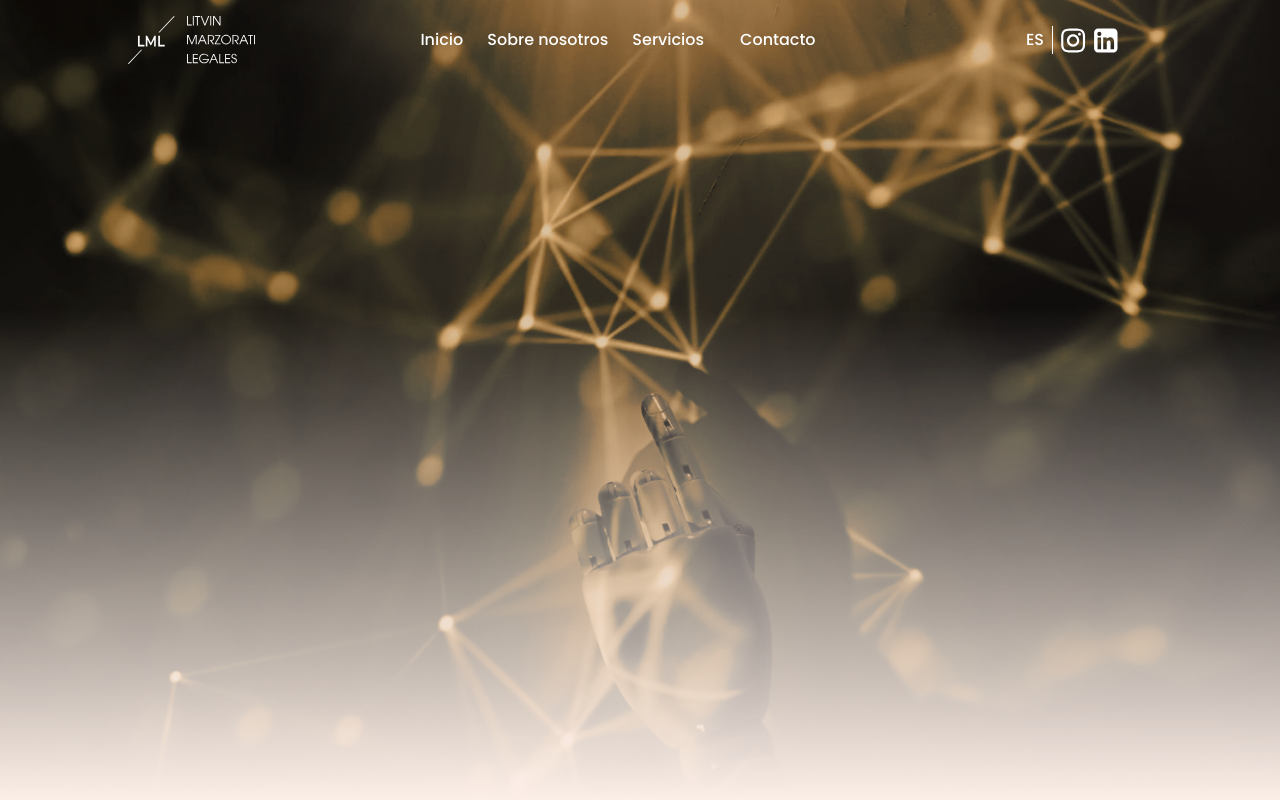
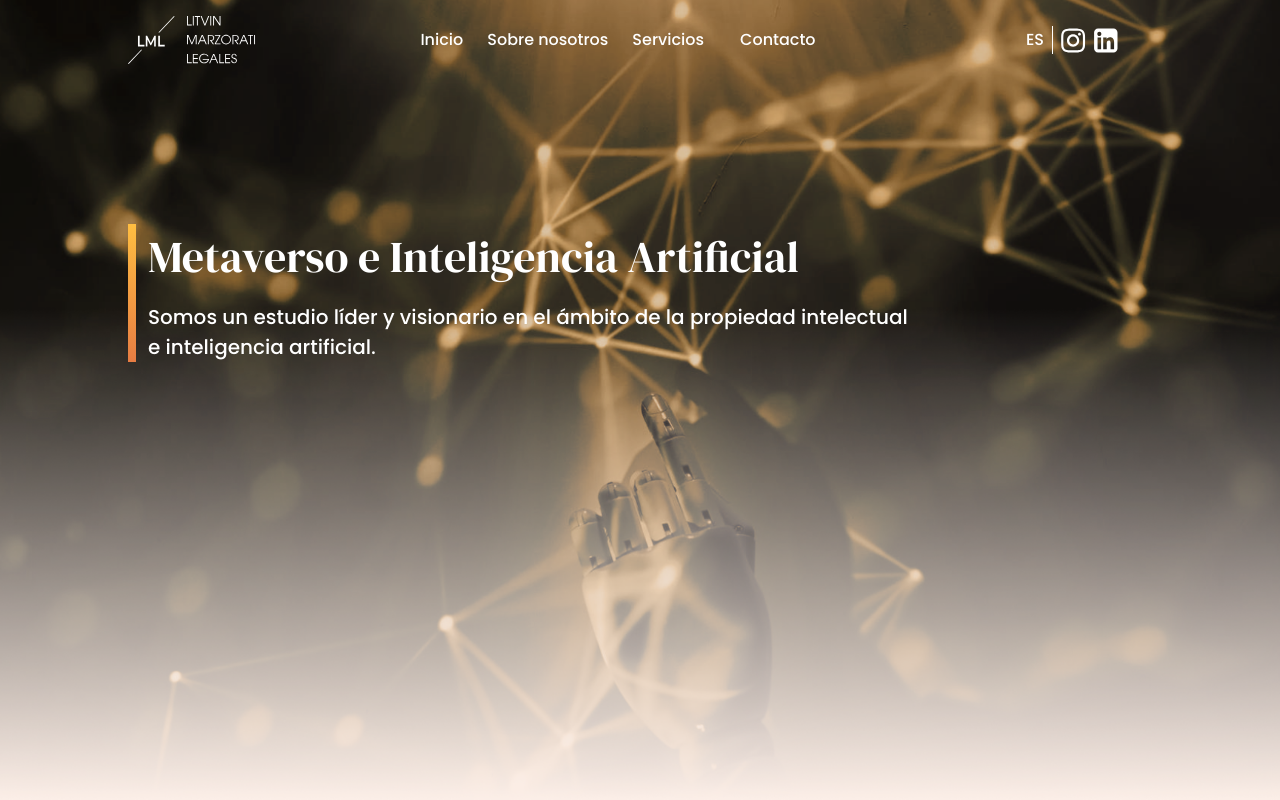
Before and after one commit to Tintaa307/Litvin-Marzorati-Legales, a Next.js app: page /servicios/metaverso-e-ia in a window 1280 px wide. Shown: the top 800 px of the page. Built offline with nearby package versions, Linux system fonts and the light colour scheme.

Commit message:
feat: metaverse service section
started work on services

```diff
--- a/src/components/Nav.tsx
+++ b/src/components/Nav.tsx
@@ -57,7 +57,7 @@ const Nav = ({white}: Props) => {
                 <span className={`bg-black ${scrollPosition > 20 ? 'bg-black' : `${white && 'bg-white'}` } block transition-all duration-300 ease-out h-0.5 w-6 rounded-sm ${isOpen ? 'opacity-0' : 'opacity-100'}`}></span>
                 <span className={`bg-black ${scrollPosition > 20 ? 'bg-black' : `${white && 'bg-white'}` } block transition-all duration-300 ease-out h-0.5 w-6 rounded-sm ${isOpen ? '-rotate-45' : 'translate-y-1'}`}></span>
             </button>
-            <div className={`absolute md:hidden h-screen w-[70%] top-0 z-10 bg-background transition-all ease-out duration-300 ${isOpen ? 'left-0' : '-left-72 sm:-left-[32rem]'}`}>
+            <div className={`absolute md:hidden h-screen w-[70%] top-0 z-10 bg-background transition-all ease-out duration-300 ${isOpen ? 'left-0' : '-left-[30rem] sm:-left-[36rem]'}`}>
                 <div className="w-full h-full flex flex-col p-10 text-black">
                     <Link href={'./'}>Inicio</Link>
                     <Link href={'./about'}>Sobre nosotros</Link>
--- a/src/components/sections/servicios/ServiceHero.tsx
+++ b/src/components/sections/servicios/ServiceHero.tsx
@@ -1,7 +1,17 @@
 const ServiceHero = () => {
     return (
         <div className="h-screen bg-cover sm:bg-center bg-[url('/assets/metaversoBg.png')]">
-
+            <div className="main-padding pt-56">
+                <div className="flex gap-3 h-max">
+                    <span className="w-[0.5rem] bg-gradient-to-b from-accent-orange to-accent-brown"></span>
+                    <div className="text-white flex flex-col gap-3 max-w-[48rem]">
+                        <h1 className="font-dmSerif font-normal 2xl:text-[3.75rem] sm:text-[2.75rem] text-[1.9rem] text-left">
+                            Metaverso e Inteligencia Artificial
+                        </h1>
+                        <h2 className="font-poppins text-[1.25rem] font-medium">Somos un estudio líder y visionario en el ámbito de la propiedad intelectual e inteligencia artificial.</h2>
+                    </div>
+                </div>
+            </div>
         </div>
     );
 };
```
